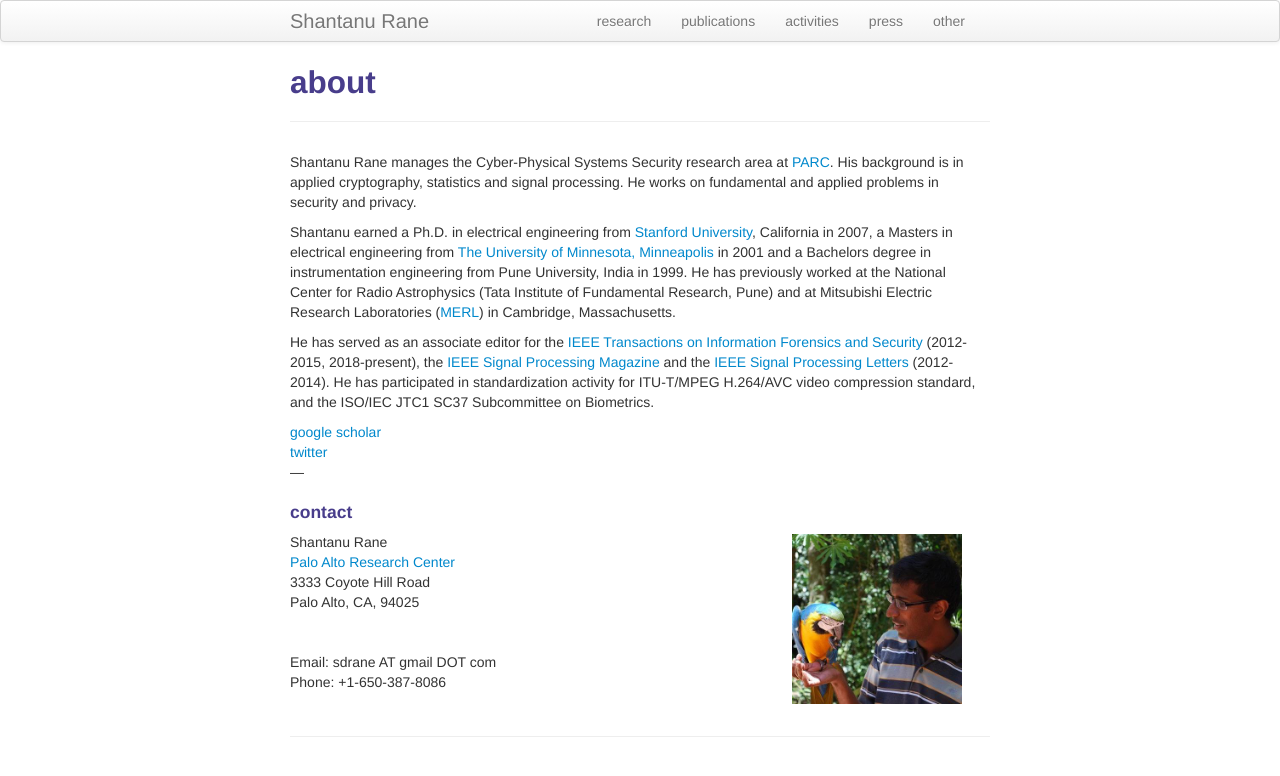
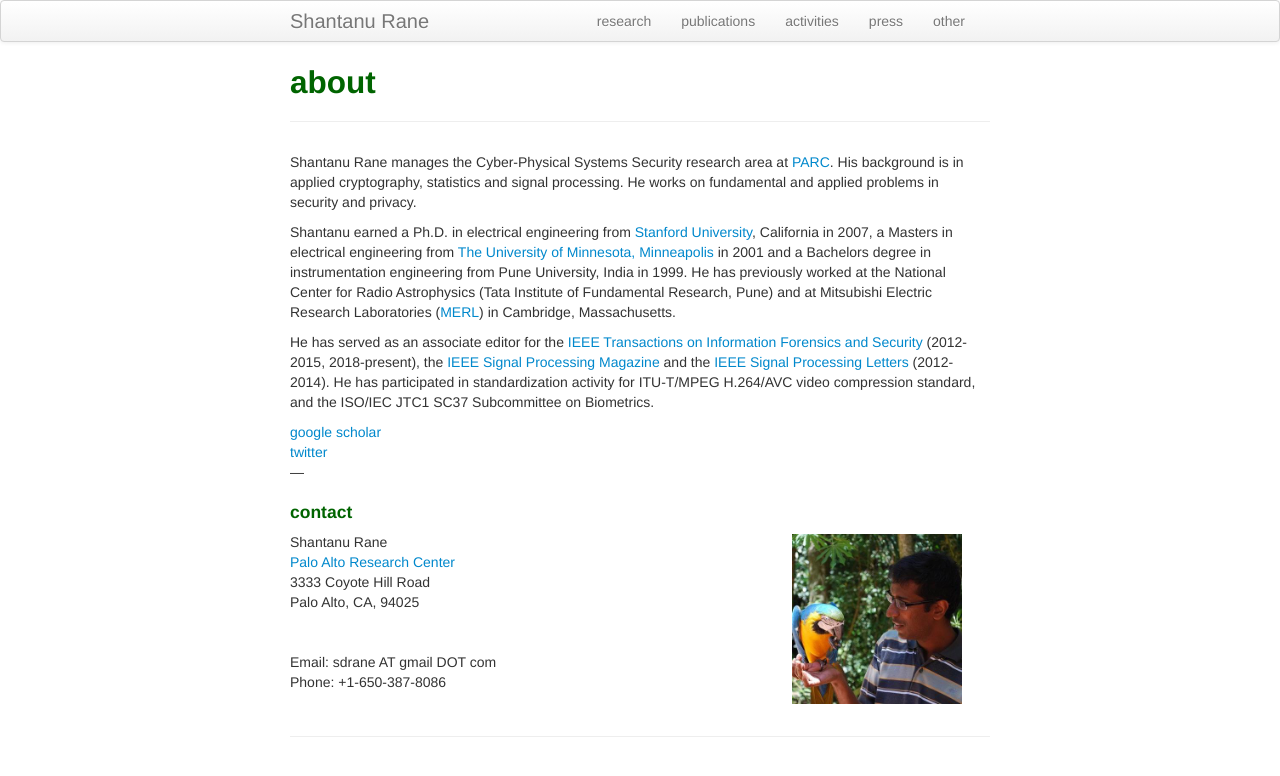
Before and after one commit to shantanudrane/shantanudrane.github.io, a Jekyll site: the page built from index.md, in a window 1280 px wide. Shown: the top 776 px of the page. Built offline with Jekyll 4.4.1, drawn with Linux system fonts in a browser that asks for light colours.

Commit message:
Updated colors of headings

```diff
--- a/assets/themes/twitter/css/kbroman.css
+++ b/assets/themes/twitter/css/kbroman.css
@@ -57,6 +57,10 @@ td.right {
 }
 
 
-h1, h2, h3, h4 {
+h1 {
     color: darkslateblue;
 }
+
+h2, h3, h4 {
+    color: darkgreen;
+}
```
